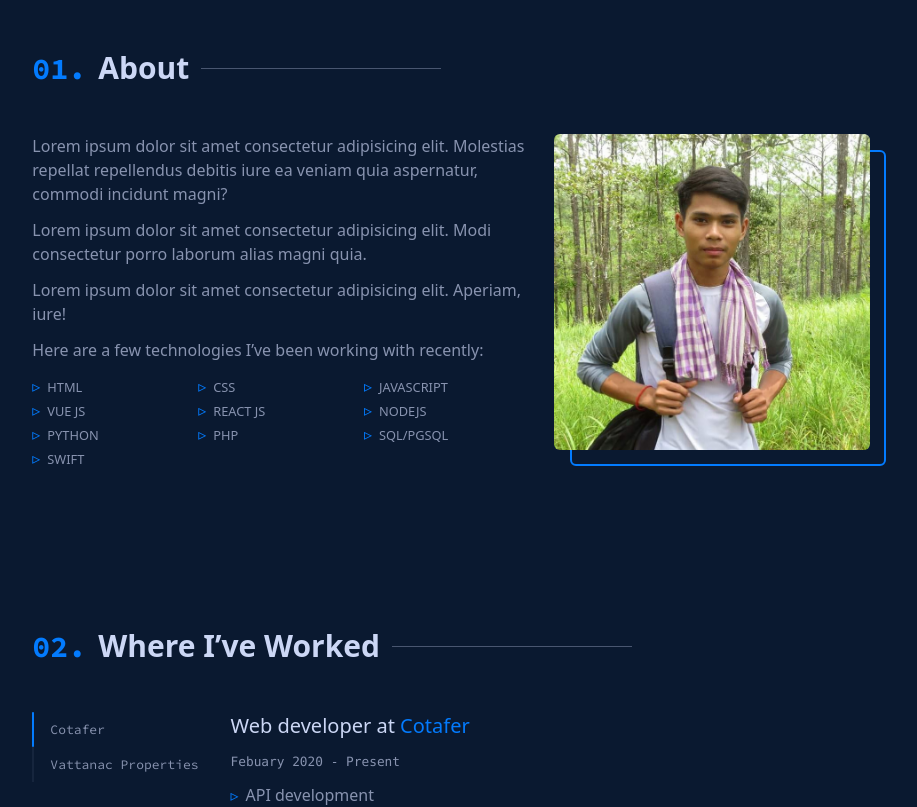
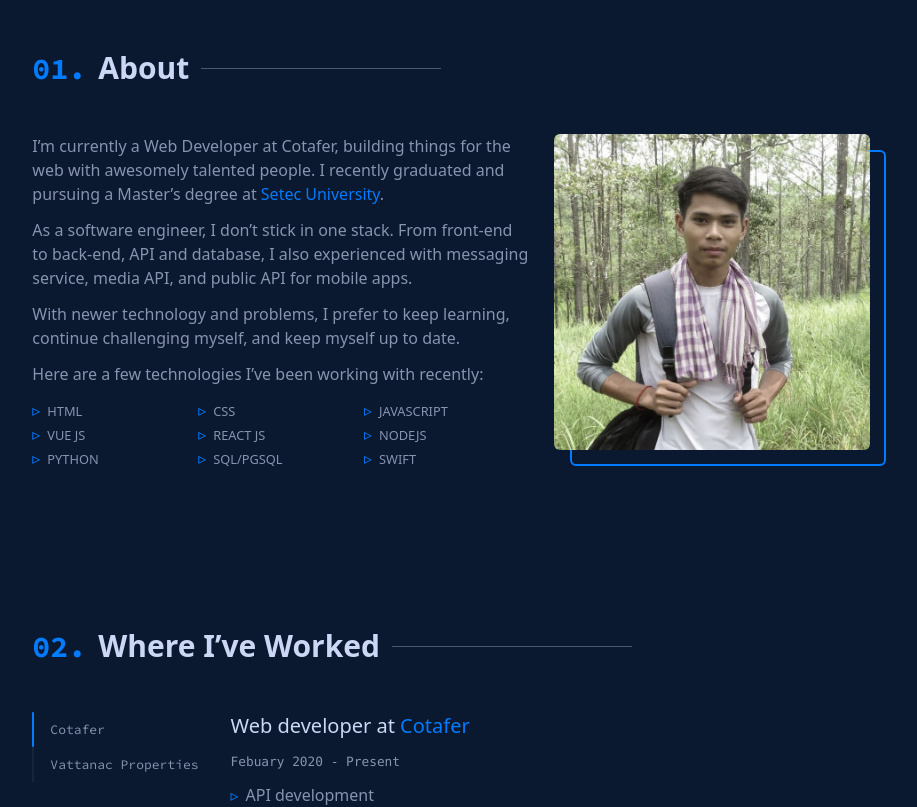
Before and after one commit to tharith-p/portfolios-v1, a React (Create React App) app: page / in a window 1280 px wide. Shown: the part 780-1587 px from the top of the page, without its empty margins (181-1098 px from the left). Built offline with nearby package versions, Linux system fonts and the light colour scheme.

Commit message:
move data to variable form static html

```diff
--- a/src/component/about.js
+++ b/src/component/about.js
@@ -1,6 +1,18 @@
 import { Component } from "react";
 
+const Techs = [
+	"HTML"
+	, "CSS"
+	, "JAVASCRIPT"
+	, "VUE JS"
+	, "REACT JS"
+	, "NODEJS"
+	, "PYTHON"
+	, "SQL/PGSQL"
+	, "SWIFT"
+];
 export default class Experience extends Component {
+
 	render() {
 		return (
 			<div className="h-[calc(100vh*.6)] flex items-center">
@@ -11,45 +23,16 @@ export default class Experience extends Component {
 					</div>
 					<div className="flex space-x-6">
 						<div className="w-[60%] flex flex-col space-y-3">
-							<p>Lorem ipsum dolor sit amet consectetur adipisicing elit. Molestias repellat
-								repellendus
-								debitis iure ea veniam quia aspernatur, commodi incidunt magni?</p>
-							<p>Lorem ipsum dolor sit amet consectetur adipisicing elit. Modi consectetur porro
-								laborum alias
-								magni quia.</p>
-							<p>Lorem ipsum dolor sit amet consectetur adipisicing elit. Aperiam, iure!</p>
+							<p>I’m currently a Web Developer at Cotafer, building things for the web with awesomely talented people. I recently graduated and pursuing a Master’s degree at <a href="https://www.setecu.com/" className="hov:und text-main relative ">Setec University</a>.</p>
+							<p>As a software engineer, I don’t stick in one stack. From front-end to back-end, API and database, I also experienced with messaging service, media API, and public API for mobile apps. </p>
+							<p>With newer technology and problems, I prefer to keep learning, continue challenging myself, and keep myself up to date.</p>
 							<p>Here are a few technologies I’ve been working with recently:</p>
 							<ul className="triangle flex flex-wrap">
-								<li className="w-1/3 transition hover:translate-x-2">
-									<small className="">HTML</small>
-								</li>
-								<li className="w-1/3 transition hover:translate-x-2">
-									<small>CSS</small>
-								</li>
-								<li className="w-1/3 transition hover:translate-x-2">
-									<small>JAVASCRIPT</small>
-								</li>
-								<li className="w-1/3 transition hover:translate-x-2">
-									<small>VUE JS</small>
-								</li>
-								<li className="w-1/3 transition hover:translate-x-2">
-									<small>REACT JS</small>
-								</li>
-								<li className="w-1/3 transition hover:translate-x-2">
-									<small>NODEJS</small>
-								</li>
-								<li className="w-1/3 transition hover:translate-x-2">
-									<small>PYTHON</small>
-								</li>
-								<li className="w-1/3 transition hover:translate-x-2">
-									<small>PHP</small>
-								</li>
-								<li className="w-1/3 transition hover:translate-x-2">
-									<small>SQL/PGSQL</small>
-								</li>
-								<li className="w-1/3 transition hover:translate-x-2">
-									<small>SWIFT</small>
-								</li>
+								{Techs.map((tech, index) =>
+									<li key={index} className="w-1/3 transition hover:translate-x-2">
+										<small className="">{tech}</small>
+									</li>
+								)}
 							</ul>
 						</div>
 						<div className="w-[40%]">
@@ -57,7 +40,7 @@ export default class Experience extends Component {
 								<div
 									className="absolute border-2 border-main rounded-md inset-0 transition translate-x-4 translate-y-4 m-4 ml-0 mt-0 -z-10 group-hover:translate-x-2 group-hover:translate-y-2">
 									&nbsp;</div>
-								<img className="rounded-md w-full aspect-square object-cover bg-main bg-opacity-50"
+								<img className="rounded-md w-full aspect-square object-cover bg-main bg-opacity-50 transition-[filter] filter grayscale-[50%] hover:grayscale-0"
 									src="/me.jpg"
 									alt="" />
 							</div>
--- a/src/component/experience.js
+++ b/src/component/experience.js
@@ -1,5 +1,39 @@
 import { Component } from "react";
 
+const exps = [
+	{
+		id			: 'descCotafer'
+		, company	: 'Cotafer'
+		, website	: 'https://cotafer.group/'
+		, duration	: 'Febuary 2020 - Present'
+		, position	: 'Web developer'
+		, duties	: [
+			'API development'
+			, 'SQL development'
+			, 'Server-side development'
+			, 'Client-side development'
+			, 'Supporting document for mobile team'
+			, 'Test projects and report the error or bug found'
+			, 'Managing and guide junior and intern'
+			, 'Additional assignment from supervisor'
+		]
+	}
+	, {
+		id			: 'descVattanac'
+		, company	: 'Vattanac Properties'
+		, website	: 'https://www.vattanaccapital.com/'
+		, duration	: 'January 2017 - Febuary 2020'
+		, position	: 'Receptionist'
+		, duties	: [
+			'Warming Welcome to the Customers and visitors by greeting them, in person or on the telephone, answering or referring inquiries.'
+			, 'Work with the promotion (over 17 stores under <strong>Vattanac Investment Limited</strong>).'
+			, 'Record the visitors log book'
+			, 'Record the customers came to visit mall and tenants'
+			, 'Do reports and present them to the manager such as the figures of visitor visited the mall and tenants'
+			, 'Mall inspection'
+		]
+	}
+];
 export default class Experience extends Component {
 	constructor(props) {
 		super(props);
@@ -28,41 +62,45 @@ export default class Experience extends Component {
 					</div>
 					<div className="h-[300px] mt-11">
 						<div className="tab flex items-start">
+							{/* Tab buton */}
 							<ul className=" relative mr-4 flex-shrink-0 border-gray border-opacity-10 border-l-2">
 								{/* line */}
 								<li className="bar absolute transition-all ease-in-out duration-500 top-0 -left-[2px] w-[2px] h-[35px] bg-main rounded-full">&nbsp;</li>
 								{/* Tab title */}
-								<li tabIndex="1"><button onClick={this.setTabActive} tabIndex="1" datatarget="descCotafer" className="h-[35px] text-[13px] transition-all hover:bg-opacity-5 hover:bg-gray hover:text-main font-code tab-toggler text-left px-4 w-full">Cotafer</button></li>
-								<li tabIndex="1"><button onClick={this.setTabActive} tabIndex="1" datatarget="descVattanac" className="h-[35px] text-[13px] transition-all hover:bg-opacity-5 hover:bg-gray hover:text-main font-code tab-toggler text-left px-4 w-full">Vattanac Properties</button></li>
+								{
+									exps.map(exp =>
+										<li tabIndex="1">
+											<button
+												onClick={this.setTabActive}
+												tabIndex="1"
+												key={ exp.id }
+												datatarget={ exp.id }
+												className="h-[35px] text-[13px] transition-all hover:bg-opacity-5 hover:bg-gray hover:text-main font-code tab-toggler text-left px-4 w-full"
+											>
+												{ exp.company }
+											</button>
+										</li>
+									)
+								}
 							</ul>
+							{/* Tabs content */}
 							<div>
-								<div className={ this.state.tabActive !== 'descCotafer' ? 'hidden tab-content': 'tab-content'} id="descCotafer">
-									<div className="text-xl text-light mb-3">Web developer at <a href="https://cotafer.group/" className="text-main">Cotafer</a></div>
-									<small className="font-mono mb-3 block">Febuary 2020 - Present</small>
-									<ul className="triangle flex flex-col space-y-2">
-										<li>API development</li>
-										<li>SQL development</li>
-										<li>Server-side development</li>
-										<li>Client-side development</li>
-										<li>Supporting document for mobile team</li>
-										<li>Test projects and report the error or bug found</li>
-										<li>Managing and guide junior and intern</li>
-										<li>Additional assignment from supervisor</li>
-									</ul>
-								</div>
-								{/* Vattanac */}
-								<div className={this.state.tabActive !== 'descVattanac' ? "hidden tab-content" : "tab-content"} id="descVattanac">
-									<div className="text-xl text-light mb-3">Receptionist at <a href="https://www.vattanaccapital.com/" className="text-main">Vattanac Properties</a></div>
-									<small className="font-mono mb-3 block">January 2017 - Febuary 2020</small>
-									<ul className="triangle flex flex-col space-y-2">
-										<li>Warming Welcome to the Customers and visitors by greeting them, in person or on the telephone, answering or referring inquiries.</li>
-										<li>Work with the promotion (over 17 stores under <strong>Vattanac Investment Limited</strong>).</li>
-										<li>Record the visitors log book</li>
-										<li>Record the customers came to visit mall and tenants</li>
-										<li>Do reports and present them to the manager such as the figures of visitor visited the mall and tenants</li>
-										<li>Mall inspection</li>
-									</ul>
-								</div>
+								{
+									exps.map(exp =>
+										<div key={exp.id} className={ this.state.tabActive !== exp.id ? 'hidden tab-content': 'tab-content' } id={exp.id}>
+											<div className="text-xl text-light mb-3">{ exp.position } at <a href={ exp.website } className="hov:und text-main">{ exp.company }</a></div>
+											<small className="font-mono mb-3 block">{ exp.duration }</small>
+											<ul className="triangle flex flex-col space-y-2">
+												{
+													exp.duties.map((dutie, index) =>
+														<li key={ index }>{ dutie }</li>
+													)
+												}
+												<li></li>
+											</ul>
+										</div>
+									)
+								}
 							</div>
 						</div>
 					</div>
--- a/src/component/hero.js
+++ b/src/component/hero.js
@@ -12,7 +12,7 @@ export default class Hero extends Component {
 						<div className="text-7xl font-bold w-full md:w-10/12">I bing your ideas to life with web techonology.</div>
 						{/* <h2 className="text-7xl font-bold w-full md:w-10/12">I build things for the web.</h2> */}
 						<div className="w-full md:w-6/12">I'm a web developer from Phnom Penh, Cambodia. I'm currently the lead
-							developer at a local techonology company, <a href="https://cotafer.group/" className="text-main">Cotafer</a>.</div>
+							developer at a local techonology company, <a href="https://cotafer.group/" className="hov:und text-main">Cotafer</a>.</div>
 					</div>
 				</div>
 			</div>
--- a/src/index.css
+++ b/src/index.css
@@ -5,9 +5,9 @@
 @tailwind utilities;
 
 header.stick {
-    background: #0a1930;
-    background: linear-gradient(to right bottom, rgba(10,25,48, .5), rgba(10,25,48, 0.4));
-    backdrop-filter: blur(.7rem);
+    background      : #0a1930;
+    background      : linear-gradient(to right bottom, rgba(10,25,48, .5), rgba(10,25,48, 0.4));
+    backdrop-filter : blur(.7rem);
     @apply shadow-md;
 }
 
@@ -16,21 +16,21 @@ body {
   counter-reset: b-section;
 }
 .b-section::before {
-    counter-increment: b-section 1;
-    content: "0" counter(b-section) ".";
-    float: left;
+    counter-increment   : b-section 1;
+    content             : "0" counter(b-section) ".";
+    float               : left;
     @apply mr-3 relative text-main font-code;
 }
 
 ul.triangle li {
-    position: relative;
+    position    : relative;
     padding-left: 15px;
 }
 
 ul.triangle li::before{
-    content: '▹';
-    position:absolute;
-    left: 0;
+    content     : '▹';
+    position    :absolute;
+    left        : 0;
     @apply text-main;
 }
 
@@ -47,3 +47,28 @@ ul.triangle li::before{
     from {opacity: 0;}
     to {opacity: 1;}
 }
+
+.hov\:und {
+    position: relative;
+}
+
+/* Hover to show underline */
+.hov\:und::before {
+    content         : '';
+    display         : block;
+    position        : absolute;
+    border-radius   : 1px;
+    left            : 0;
+    right           : 0;
+    bottom          : -2px;
+    height          : 2px;
+    transform       : translateY(-5px);
+    opacity         : 0;
+    transition      : transform .2s ease, opacity .2s ease;
+    @apply bg-main;
+}
+
+.hov\:und:hover::before {
+    transform   : translateY(0);
+    opacity     : 1;
+}
```
Also changed, not shown: src/component/header.js (+4 -4 lines).
